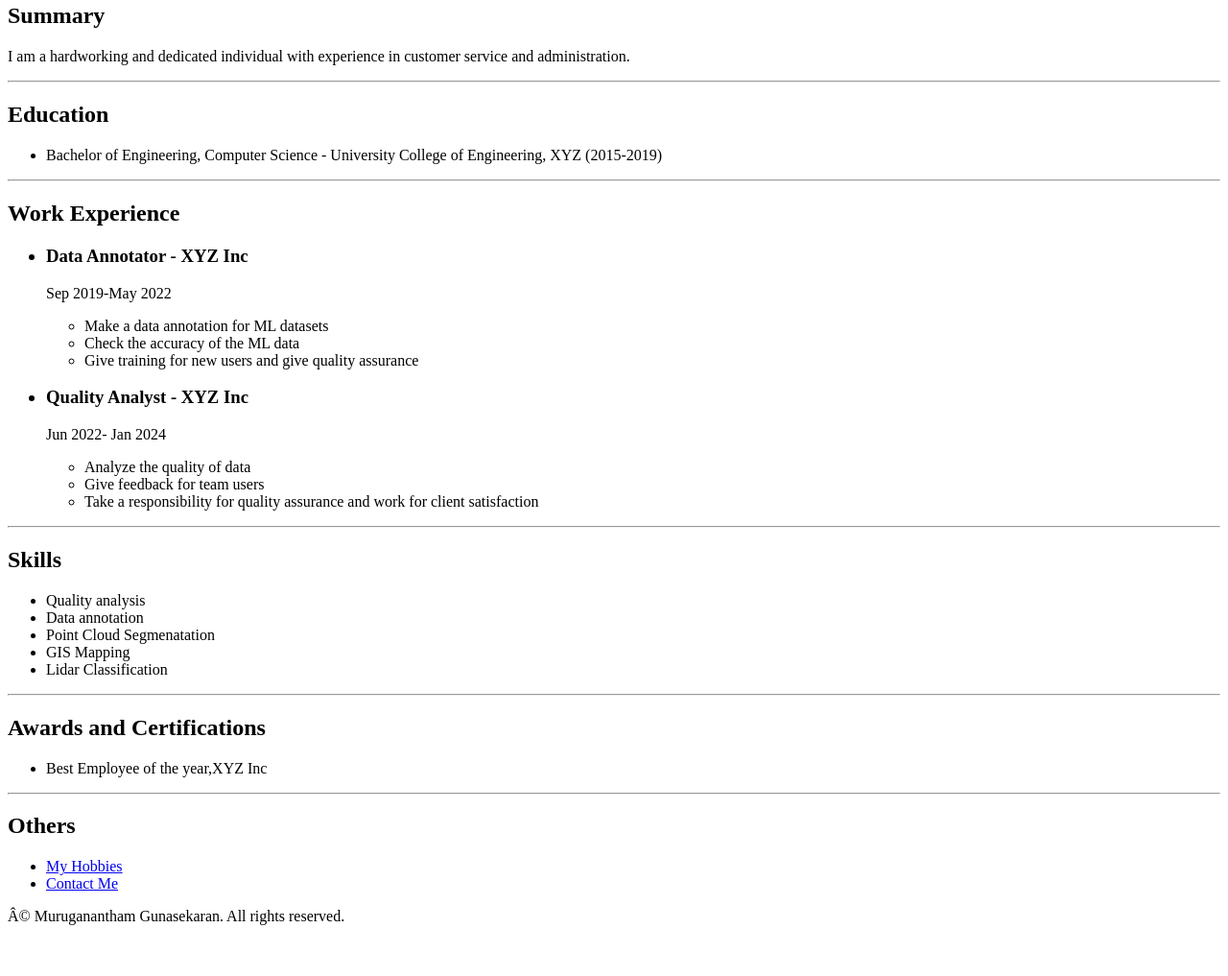
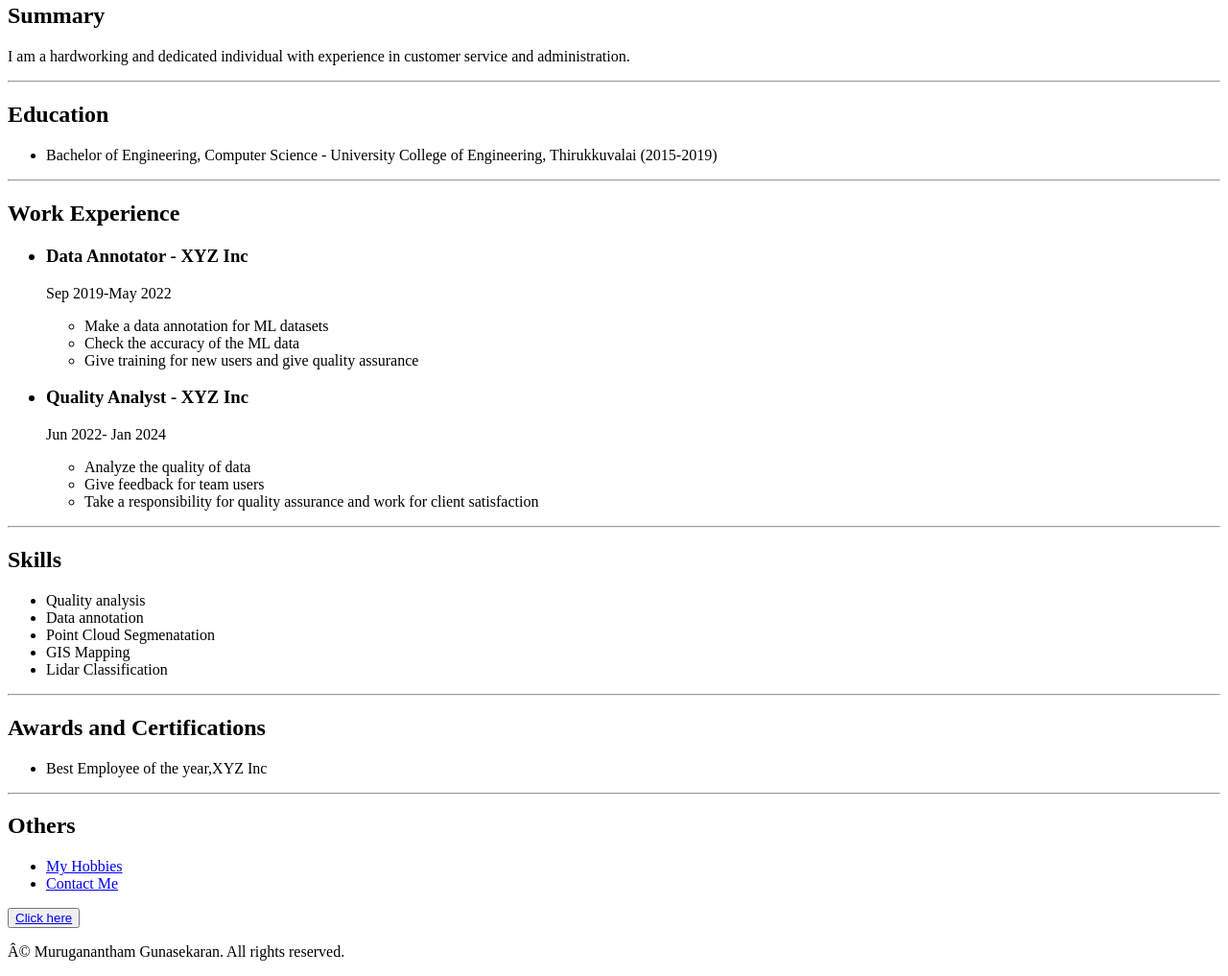
Before and after one commit to muruganantham-g/html-capstone-project1, a plain HTML site: page index.html in a window 1280 px wide. Shown: the part 285-1302 px from the top of the page at 96% size. Before the commit the page ends 1265 px from the top, so only its background shows below. Drawn offline with Linux system fonts and the light colour scheme.

Commit message:
Add files via upload

```diff
--- a/index.html
+++ b/index.html
@@ -13,7 +13,7 @@
     <hr />
     <h2>Education</h2>
     <ul>
-        <p><li>Bachelor of Engineering, Computer Science - University College of Engineering, XYZ (2015-2019)</li></p>
+        <p><li>Bachelor of Engineering, Computer Science - University College of Engineering, Thirukkuvalai (2015-2019)</li></p>
     </ul>
     <hr />
     <h2>Work Experience</h2>
@@ -55,6 +55,7 @@
         <li><a href="./public files/hobbie.html">My Hobbies</a></li>
         <li><a href="./public files/Contact.html">Contact Me</a></li>
     </ul>
+    <button><a href="./assets/Achivements.png">Click here</a> </button>
     <footer>
         <p>© Muruganantham Gunasekaran. All rights reserved.</p>
     </footer>
```
Also changed, not shown: assets/Achivements.png (added).
